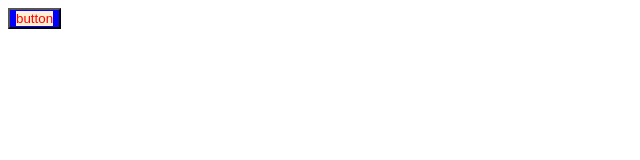
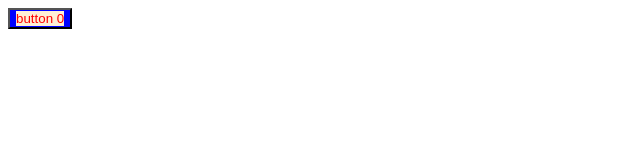
Before and after one commit to maxrisk/components-lib, a React app: page / in a window 1280 px wide. Shown: the top 160 px of the page, without its empty margins (0-640 px from the left). Built offline with nearby package versions, Linux system fonts and the light colour scheme.

Commit message:
chore: delete babel loader

```diff
--- a/package.json
+++ b/package.json
@@ -11,10 +11,6 @@
   "author": "",
   "license": "ISC",
   "devDependencies": {
-    "@babel/core": "^7.21.8",
-    "@babel/preset-env": "^7.21.5",
-    "@babel/preset-react": "^7.18.6",
-    "@babel/preset-typescript": "^7.21.5",
     "@types/jest": "^29.5.1",
     "@types/react": "^18.2.6",
     "@types/react-dom": "^18.2.4",
@@ -22,7 +18,6 @@
     "@types/webpack": "^5.28.1",
     "@typescript-eslint/eslint-plugin": "^5.59.6",
     "@typescript-eslint/parser": "^5.59.6",
-    "babel-loader": "^9.1.2",
     "clean-webpack-plugin": "^4.0.0",
     "css-loader": "^6.7.4",
     "eslint": "^8.41.0",
--- a/src/components/button.tsx
+++ b/src/components/button.tsx
@@ -1,15 +1,21 @@
-import React from 'react';
+import React, { useState } from 'react';
 import './button.scss';
 
 type ButtonProps = {
-  onClick: () => void
+  onClick: () => number[]
 };
 
 function Button(props: ButtonProps) {
   const { onClick } = props;
+  const [num, setNum] = useState(0);
+  const handleClick = () => {
+    if (onClick) {
+      setNum(onClick()[0]);
+    }
+  };
   return (
-    <button className='button' style={{ color: 'red' }} onClick={onClick}>
-      <span>button</span>
+    <button className='button' style={{ color: 'red' }} onClick={handleClick}>
+      <span>button {num}</span>
     </button>
   );
 }
--- a/src/lib/common.ts
+++ b/src/lib/common.ts
@@ -1,3 +1,3 @@
 export default function getName() {
-  return [1, 2].map(() => 1);
+  return [...[2, 3], 1, 2].map(() => 1);
 }
--- a/tsconfig.json
+++ b/tsconfig.json
@@ -2,7 +2,7 @@
   "compilerOptions": {
     "outDir": "./dist/",
     "noImplicitAny": true,
-    "module": "es6",
+    "module": "ESNext",
     "target": "es5",
     "jsx": "react",
     "allowJs": true,
--- a/webpack.config.js
+++ b/webpack.config.js
@@ -5,7 +5,7 @@ const MiniCssExtractPlugin = require('mini-css-extract-plugin')
 const EslintWebpackPlugin = require('eslint-webpack-plugin')
 
 module.exports =  {
-  mode: "none",
+  mode: "production",
   entry: './src/index.tsx',
   output: {
     path: path.resolve(__dirname, 'dist'),
@@ -15,7 +15,7 @@ module.exports =  {
     rules: [
       {
         test: /\.(ts|tsx)$/,
-        use: ['babel-loader', 'ts-loader'],
+        use: ['ts-loader'],
         exclude: /node_modules/,
       },
       {
```
Also changed, not shown: .babelrc (deleted), .eslintrc.js, 2 other files (tests, documents, lock files or other folders).
